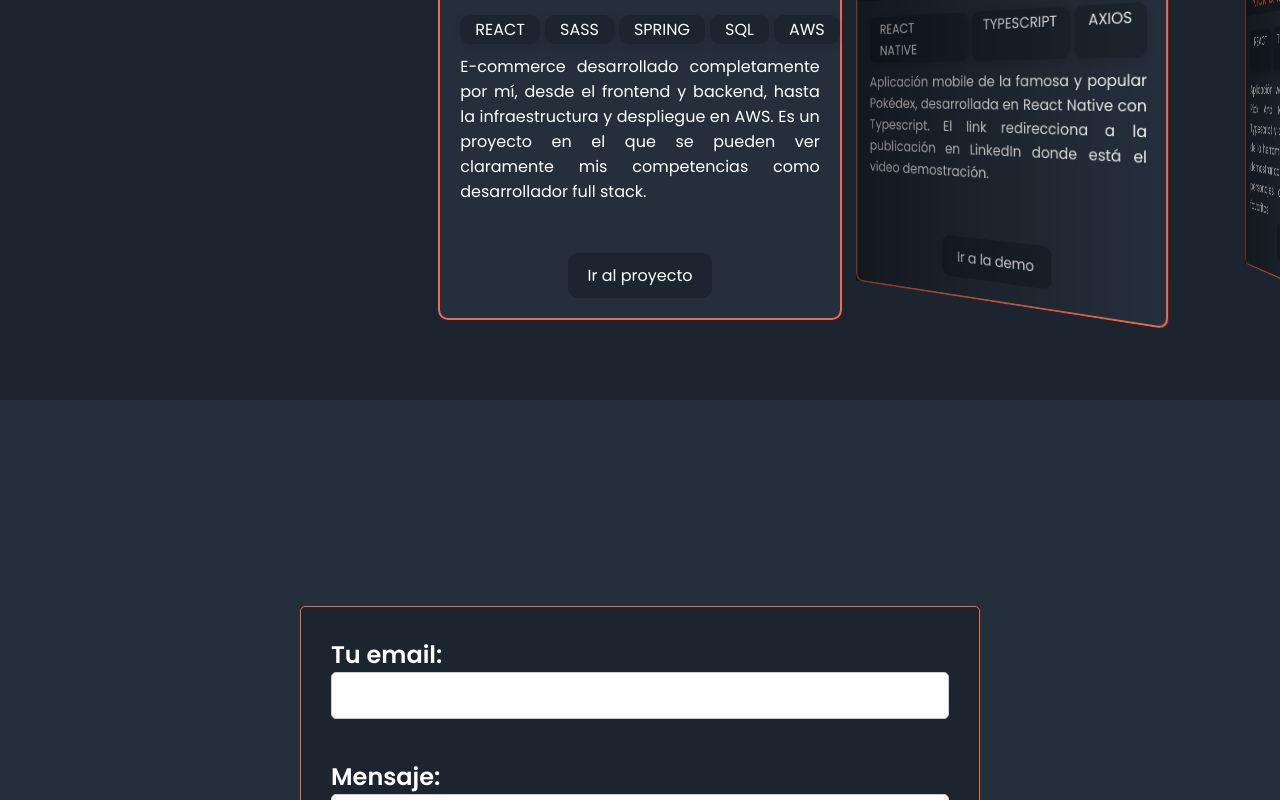
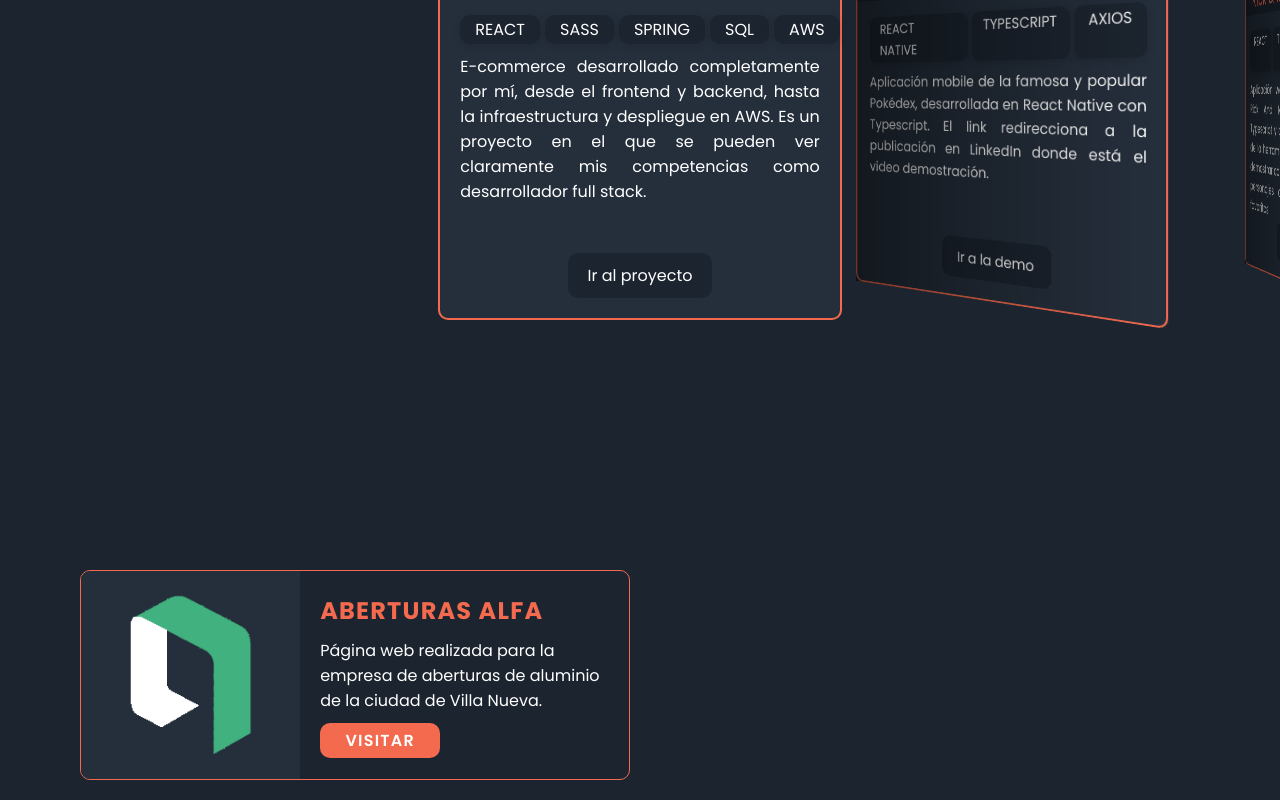
Before and after one commit to SantiBrun0/my-portfolio, a React (Vite) app: page / in a window 1280 px wide. Shown: the part 2000-2800 px from the top of the page. Built offline with nearby package versions, Linux system fonts and the light colour scheme.

Commit message:
agrega seccion clientes

```diff
--- a/src/App.jsx
+++ b/src/App.jsx
@@ -1,22 +1,21 @@
-import Contacto from "./components/Contacto"
-import Header from "./components/Header"
-import Home from "./components/Home"
-import Proyectos from "./components/Proyectos"
-import SobreMi from "./components/SobreMi"
-
+import Clientes from "./components/Clientes";
+import Contacto from "./components/Contacto";
+import Header from "./components/Header";
+import Home from "./components/Home";
+import Proyectos from "./components/Proyectos";
+import SobreMi from "./components/SobreMi";
 
 function App() {
-
-
   return (
     <div className="App">
       <Header />
       <Home />
       <SobreMi />
       <Proyectos />
+      <Clientes />
       <Contacto />
     </div>
-  )
+  );
 }
 
-export default App
+export default App;
--- /dev/null
+++ b/src/components/Clientes.jsx
@@ -0,0 +1,35 @@
+import React from "react";
+
+const Clientes = () => {
+  return (
+    <section className="clientes" id="clientes">
+      <div className="all-container">
+        <article className="cliente-card">
+          <div className="img-container-cliente-card">
+            <img
+              src="alfa-icon.png"
+              alt="logo-empresa"
+              className="img-cliente-card"
+            />
+          </div>
+          <div className="text-container-cliente-card">
+            <h3 className="title-cliente-card">ABERTURAS ALFA</h3>
+            <p className="text-cliente-card">
+              Página web realizada para la empresa de aberturas de aluminio de
+              la ciudad de Villa Nueva.
+            </p>
+            <a
+              href="http://aberturasalfa.vercel.app"
+              target="_blank"
+              className="link-cliente-card"
+            >
+              VISITAR
+            </a>
+          </div>
+        </article>
+      </div>
+    </section>
+  );
+};
+
+export default Clientes;
--- a/src/components/Contacto.jsx
+++ b/src/components/Contacto.jsx
@@ -1,14 +1,10 @@
-import React from 'react'
+import React from "react";
 
 const Contacto = () => {
   return (
-    <section className='contacto' id='contacto'>
-        <div className='all-container'>
-
-        <form
-          action="https://formspree.io/f/mwkjwyng"
-          method="POST"
-        >
+    <section className="contacto" id="contacto">
+      <div className="all-container">
+        <form action="https://formspree.io/f/mwkjwyng" method="POST">
           <label>
             Tu email:
             <input type="email" name="email" />
@@ -20,9 +16,29 @@ const Contacto = () => {
           <button type="submit">Enviar</button>
         </form>
 
+        <div className="social-media">
+          <a target="_blank" href="https://github.com/SantiBrun0">
+            <i class="bx bxl-github"></i>
+          </a>
+          <a
+            target="_blank"
+            href="https://www.linkedin.com/in/santiagobrunodev/"
+          >
+            <i class="bx bxl-linkedin-square"></i>
+          </a>
+          <a target="_blank" href="https://www.instagram.com/sntbrn/">
+            <i class="bx bxl-instagram"></i>
+          </a>
+          <a
+            target="_blank"
+            href="https://api.whatsapp.com/send?phone=5493534010152&text=Hola%20Santiago!👋🏻%20estuve%20viendo%20tu%20portfolio💻"
+          >
+            <i class="bx bxl-whatsapp"></i>
+          </a>
         </div>
+      </div>
     </section>
-  )
-}
+  );
+};
 
-export default Contacto
+export default Contacto;
--- a/src/components/Header.jsx
+++ b/src/components/Header.jsx
@@ -1,26 +1,55 @@
-import React, { useState } from 'react'
+import React, { useState } from "react";
 
 const Header = () => {
-
-  const [activeLink, setActiveLink] = useState(0)
+  const [activeLink, setActiveLink] = useState(0);
 
   const handleLink = (index) => {
-    setActiveLink(index)
-  }
+    setActiveLink(index);
+  };
 
   return (
     <header>
-        <h1 className='logo-name'>My portfolio.</h1>
+      <h1 className="logo-name">My portfolio.</h1>
 
-        <nav>
-            <a href="#home" onClick={() => handleLink(0)} className={activeLink === 0 ? "active" : ''}>Home</a>
-            <a href="#sobre-mi" onClick={() => handleLink(1)} className={activeLink === 1 ? "active" : ''}>Sobre mi</a>
-            <a href="#proyectos" onClick={() => handleLink(2)} className={activeLink === 2 ? "active" : ''}>Proyectos</a>
-            <a href="#contacto" onClick={() => handleLink(3)} className={activeLink === 3 ? "active" : ''}>Contacto</a>
-        </nav>
+      <nav>
+        <a
+          href="#home"
+          onClick={() => handleLink(0)}
+          className={activeLink === 0 ? "active" : ""}
+        >
+          Home
+        </a>
+        <a
+          href="#sobre-mi"
+          onClick={() => handleLink(1)}
+          className={activeLink === 1 ? "active" : ""}
+        >
+          Sobre mi
+        </a>
+        <a
+          href="#proyectos"
+          onClick={() => handleLink(2)}
+          className={activeLink === 2 ? "active" : ""}
+        >
+          Proyectos
+        </a>
+        <a
+          href="#clientes"
+          onClick={() => handleLink(3)}
+          className={activeLink === 3 ? "active" : ""}
+        >
+          Clientes
+        </a>
+        <a
+          href="#contacto"
+          onClick={() => handleLink(4)}
+          className={activeLink === 4 ? "active" : ""}
+        >
+          Contacto
+        </a>
+      </nav>
+    </header>
+  );
+};
 
-    </header>
-  )
-}
-
-export default Header
+export default Header;
--- /dev/null
+++ b/src/styles/components/_clientes.scss
@@ -0,0 +1,121 @@
+
+.clientes {
+  width: 100%;
+  height: 100vh;
+  display: flex;
+  justify-content: center;
+  align-items: center;
+
+  .all-container {
+      display: flex;
+      justify-content: start;
+      align-items: start;
+      padding: 100px 80px;
+      width: 100%;
+      height: 100vh;
+      gap: 20px;
+      margin-top: 140px;
+
+      .cliente-card {
+        height: 210px;
+        width: 550px;
+        border: 1px solid $color-secondary;
+        border-radius: 10px;
+        display: flex;
+        justify-content: center;
+        align-items: center;
+        overflow: hidden;
+
+        .img-container-cliente-card {
+          width: 40%;
+          height: 100%;
+          padding: 20px;
+          display: flex;
+          justify-content: center;
+          align-items: center;
+          background-color: $color-tertiary;
+
+          .img-cliente-card {
+            width: 70%;
+          }
+
+        }
+
+        .text-container-cliente-card {
+          width: 60%;
+          padding: 20px;
+          display: flex;
+          flex-direction: column;
+          gap: 10px;
+
+          .title-cliente-card {
+            color: $color-secondary;
+            letter-spacing: 1.2px;
+            font-size: 1.5rem;
+          }
+
+          .link-cliente-card {
+            width: 120px;
+            display: flex;
+            justify-content: center;
+            align-items: center;
+            padding: 5px 10px;
+            background-color: $color-secondary;
+            border-radius: 10px;
+            font-weight: 600;
+            letter-spacing: 1.2px;
+            transition: all ease 0.3s;
+          }
+
+          .link-cliente-card:hover {
+            transform: translateX(4px);
+            cursor: pointer;
+            background-color: $color-letter;
+            color: $color-secondary;
+          }
+
+        }
+
+      }
+
+  }
+}
+
+@media (max-width: 425px) {
+
+  .clientes {
+
+      .all-container {
+          justify-content: center;
+          transform: translateY(-80px);
+          padding: 50px 20px;
+
+          .cliente-card {
+            width: 320px;
+            height: 160px;
+
+            .text-container-cliente-card {
+              padding: 10px;
+              gap: 8px;
+
+              .title-cliente-card {
+                font-size: 0.9rem;
+              }
+              .text-cliente-card {
+                font-size: 0.75rem;
+              }
+              .link-cliente-card {
+                width: 80px;
+                padding: 3px 7px;
+                letter-spacing: 1px;
+                transition: all ease 0.3s;
+                font-size: 0.7rem;
+              }
+            }
+
+          }
+      }
+
+  }
+
+}
--- a/src/styles/components/_contacto.scss
+++ b/src/styles/components/_contacto.scss
@@ -70,6 +70,34 @@
 
         }
 
+        .social-media {
+            display: flex;
+            gap: 30px;
+            margin: 2rem;
+        }
+
+        .social-media a {
+            width: 100%;
+            display: inline-flex;
+            justify-content: center;
+            align-items: center;
+            width: 3rem;
+            height: 3rem;
+            background: transparent;
+            border: .2rem solid $color-secondary;
+            border-radius: 50%;
+            font-size: 2rem;
+            color: $color-secondary;
+            transition: ease 0.3s;
+
+            &:hover {
+                background: $color-secondary;
+                color: $color-primary;
+                box-shadow: 0 0 0.5rem $color-secondary;
+            }
+
+        }
+
     }
 
 }
@@ -85,7 +113,6 @@
 
             form {
                 width: 320px;
-
             }
 
         }
--- a/src/styles/components/_header.scss
+++ b/src/styles/components/_header.scss
@@ -21,7 +21,7 @@ header {
     nav a {
         font-size: 1.7rem;
         color: $color-letter;
-        margin-left: 3rem;
+        margin-left: 2rem;
         transition: ease 0.3s;
 
         &:hover, &.active {
@@ -70,7 +70,7 @@ header {
 
             a {
                 font-size: 0.8rem;
-                margin-left: 1rem;
+                margin-left: 0.7rem;
             }
         }
 
--- a/src/styles/main.scss
+++ b/src/styles/main.scss
@@ -7,4 +7,5 @@
 @import './components/sobreMi';
 @import './components/proyectos';
 @import './components/contacto';
+@import './components/clientes';
 @import './components/carrusel';
```
Also changed, not shown: public/alfa-icon.png (added).
